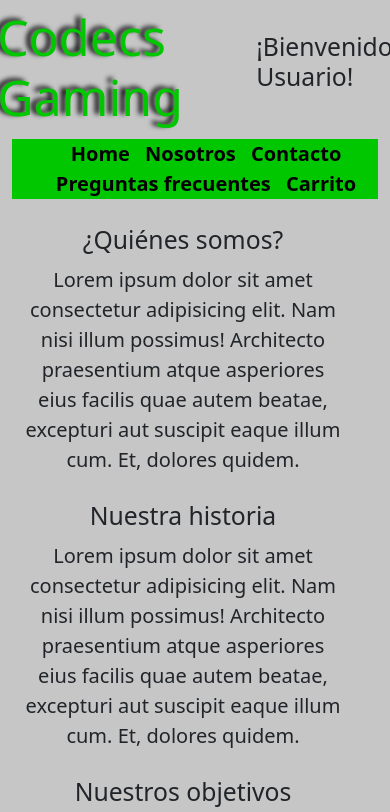
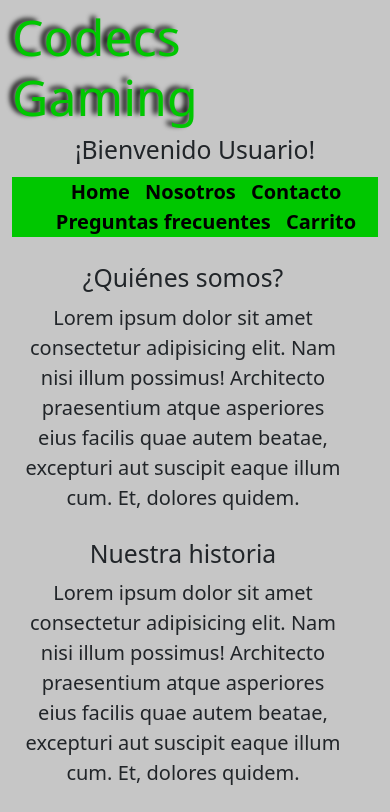
Before and after one commit to gitJuan01/PF-AcunaLuzzi, a website: page pages/Nosotros.html in a window 390 px wide. Shown: the top 812 px of the page. Drawn offline with nearby package versions, Linux system fonts and the light colour scheme.

Commit message:
tercerCommit

```diff
--- a/pages/Nosotros.html
+++ b/pages/Nosotros.html
@@ -10,7 +10,7 @@
 <body>
     <header class="container-fluid">    <!-- Titulos principales de la pagina -->
 
-        <div class="centrarTitulos">
+        <div class="centrarTitulos col-sm-12">
             <h1>Codecs Gaming</h1>
             <h2>¡Bienvenido Usuario!</h2>
         </div>
--- a/scss/layout/_header.scss
+++ b/scss/layout/_header.scss
@@ -4,7 +4,7 @@
     display: flex;
     justify-content: center;
     align-items: baseline;
-    flex-wrap: nowrap;
+    flex-wrap: wrap;
 }
 
 h1{
```
Also changed, not shown: css/styles.css.
